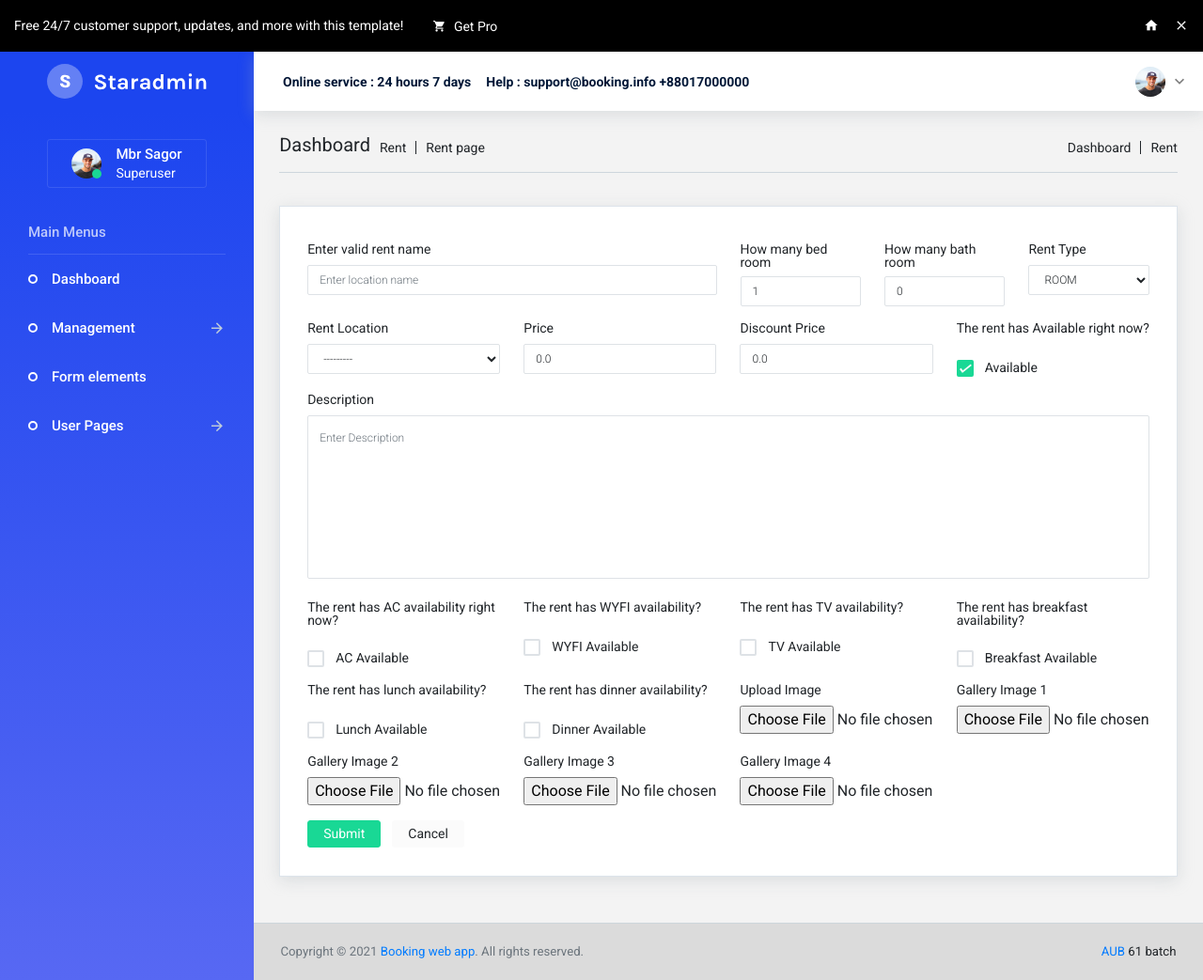
After one commit to mbrsagor/booking, a Django app: page /create-rent/ in a window 1280 px wide. The commit adds this page. Shown: the whole page at 94% size. Run offline with Django 4.2, Linux system fonts and the light colour scheme; data that the repository does not hold is empty; some libraries are stand-ins or nearby versions.

Commit message:
New:Rent CRUD operations done

```diff
--- a/rent/forms.py
+++ b/rent/forms.py
@@ -1,5 +1,5 @@
-from django.forms import ModelForm, TextInput, FileInput, Select, CheckboxInput
-from .models import Location
+from django.forms import ModelForm, TextInput, FileInput, Select, CheckboxInput, NumberInput, Textarea
+from .models import Location, Rent
 
 
 class LocationForm(ModelForm):
@@ -14,3 +14,34 @@ class LocationForm(ModelForm):
             'is_active': CheckboxInput(attrs={'class': 'form-check-input', 'id': 'is_active'}),
             'image': FileInput(attrs={'class': 'file-upload-default', 'id': 'imageUpload'}),
         }
+
+
+class RentForm(ModelForm):
+    class Meta:
+        model = Rent
+        fields = (
+            '__all__'
+        )
+        widgets = {
+            'name': TextInput(attrs={'class': 'form-control', 'id': 'name', 'placeholder': 'Enter location name'}),
+            'bed_room': NumberInput(attrs={'class': 'form-control', 'id': 'bed_room'}),
+            'bath_room': NumberInput(attrs={'class': 'form-control', 'id': 'bath_room'}),
+            'price': TextInput(attrs={'class': 'form-control', 'id': 'price'}),
+            'discount_price': TextInput(attrs={'class': 'form-control', 'id': 'discount_price'}),
+            'rent_location': Select(attrs={'class': 'form-control', 'id': 'rent_location'}),
+            'types': Select(attrs={'class': 'form-control', 'id': 'types'}),
+            'is_available': CheckboxInput(attrs={'class': 'form-check-input', 'id': 'is_available'}),
+            'is_ac': CheckboxInput(attrs={'class': 'form-check-input', 'id': 'is_ac'}),
+            'is_wifi': CheckboxInput(attrs={'class': 'form-check-input', 'id': 'is_wifi'}),
+            'is_tv': CheckboxInput(attrs={'class': 'form-check-input', 'id': 'is_tv'}),
+            'breakfast': CheckboxInput(attrs={'class': 'form-check-input', 'id': 'breakfast'}),
+            'is_lunch': CheckboxInput(attrs={'class': 'form-check-input', 'id': 'is_lunch'}),
+            'is_dinner': CheckboxInput(attrs={'class': 'form-check-input', 'id': 'is_dinner'}),
+            'descriptions': Textarea(
+                attrs={'class': 'form-control', 'id': 'description', 'placeholder': 'Enter Description'}),
+            'image': FileInput(attrs={'class': 'file', 'id': 'imageUpload'}),
+            'gallery_image': FileInput(attrs={'class': 'imageUpload', 'id': 'imageUpload'}),
+            'gallery_image2': FileInput(attrs={'class': 'imageUpload', 'id': 'imageUpload2'}),
+            'gallery_image3': FileInput(attrs={'class': 'imageUpload', 'id': 'imageUpload3'}),
+            'gallery_image4': FileInput(attrs={'class': 'imageUpload', 'id': 'imageUpload4'}),
+        }
--- a/rent/models.py
+++ b/rent/models.py
@@ -58,7 +58,6 @@ class Rent(BaseEntity):
     gallery_image2 = models.ImageField(upload_to='rent/%y/%m', null=True, blank=True)
     gallery_image3 = models.ImageField(upload_to='rent/%y/%m', null=True, blank=True)
     gallery_image4 = models.ImageField(upload_to='rent/%y/%m', null=True, blank=True)
-    gallery_image5 = models.ImageField(upload_to='rent/%y/%m', null=True, blank=True)
 
     def __str__(self):
         return self.name[:30]
--- a/rent/templates/location/location_create.html
+++ b/rent/templates/location/location_create.html
@@ -13,7 +13,7 @@
         <div class="col-md-12 grid-margin">
             <div class="card">
                 <div class="card-body">
-                    <form class="forms-sample" method="POST", enctype="multipart/form-data">
+                    <form class="forms-sample" method="POST" enctype="multipart/form-data">
                         {% csrf_token %}
                         <div class="form-group">
                             <label for="name">Enter valid location name</label>
@@ -28,7 +28,7 @@
                             {{ form.image }}
                         </div>
                         <div class="form-group">
-                            <label for="exampleInputPassword1">If not currently available please uncheck</label>
+                            <label for="is_active">If not currently available please uncheck</label>
                             <div class="form-check form-check-flat">
                               <label class="form-check-label">
                                 {{ form.is_active }} Checked </label>
--- /dev/null
+++ b/rent/templates/rent/create_rent.html
@@ -0,0 +1,180 @@
+{% extends 'base.html' %}
+{% load static %}
+
+{% block title %} Create Rent || Booking {% endblock %}
+
+
+{% block content %}
+
+    {% include 'rent/pageTitle.html' %}
+    {% include 'common/message.html' %}
+
+    <div class="row">
+        <div class="col-md-12 grid-margin">
+            <div class="card">
+                <div class="card-body">
+                    <form class="forms-sample" method="POST" enctype="multipart/form-data">
+                        {% csrf_token %}
+                        <h2>{{ form.errors }}</h2>
+                        <div class="row">
+                            <div class="col-md-6">
+                                <div class="form-group">
+                                    <label for="name">Enter valid rent name</label>
+                                    {{ form.name }}
+                                </div>
+                            </div>
+                            <div class="col-md-2">
+                                <div class="form-group">
+                                    <label for="bed_room">How many bed room</label>
+                                    {{ form.bed_room }}
+                                </div>
+                            </div>
+                            <div class="col-md-2">
+                                <div class="form-group">
+                                    <label for="bed_room">How many bath room</label>
+                                    {{ form.bath_room }}
+                                </div>
+                            </div>
+                            <div class="col-md-2">
+                                <div class="form-group">
+                                    <label for="types">Rent Type</label>
+                                    {{ form.types }}
+                                </div>
+                            </div>
+                        </div>
+                        <div class="row">
+                            <div class="col-md-3">
+                                <div class="form-group">
+                                    <label for="rent_location">Rent Location</label>
+                                    {{ form.rent_location }}
+                                </div>
+                            </div>
+                            <div class="col-md-3">
+                                <div class="form-group">
+                                    <label for="price">Price</label>
+                                    {{ form.price }}
+                                </div>
+                            </div>
+                            <div class="col-md-3">
+                                <div class="form-group">
+                                    <label for="discount_price">Discount Price</label>
+                                    {{ form.discount_price }}
+                                </div>
+                            </div>
+                            <div class="col-md-3">
+                                <div class="form-group">
+                                    <label for="is_ac">The rent has Available right now?</label>
+                                    <div class="form-check form-check-flat">
+                                        <label class="form-check-label">
+                                            {{ form.is_available }} Available</label>
+                                    </div>
+                                </div>
+                            </div>
+                        </div>
+                        <div class="row">
+                            <div class="col-md-12">
+                                <div class="form-group">
+                                    <label for="descriptions">Description</label>
+                                    {{ form.descriptions }}
+                                </div>
+                            </div>
+                        </div>
+                        <div class="row">
+                            <div class="col-md-3">
+                                <div class="form-group">
+                                    <label for="is_ac">The rent has AC availability right now?</label>
+                                    <div class="form-check form-check-flat">
+                                        <label class="form-check-label">
+                                            {{ form.is_ac }} AC Available</label>
+                                    </div>
+                                </div>
+                            </div>
+                            <div class="col-md-3">
+                                <div class="form-group">
+                                    <label for="is_ac">The rent has WYFI availability?</label>
+                                    <div class="form-check form-check-flat">
+                                        <label class="form-check-label">
+                                            {{ form.is_wifi }} WYFI Available</label>
+                                    </div>
+                                </div>
+                            </div>
+                            <div class="col-md-3">
+                                <div class="form-group">
+                                    <label for="is_ac">The rent has TV availability?</label>
+                                    <div class="form-check form-check-flat">
+                                        <label class="form-check-label">
+                                            {{ form.is_tv }} TV Available</label>
+                                    </div>
+                                </div>
+                            </div>
+                            <div class="col-md-3">
+                                <div class="form-group">
+                                    <label for="is_ac">The rent has breakfast availability?</label>
+                                    <div class="form-check form-check-flat">
+                                        <label class="form-check-label">
+                                            {{ form.breakfast }} Breakfast Available</label>
+                                    </div>
+                                </div>
+                            </div>
+                        </div>
+                        <div class="row">
+                            <div class="col-md-3">
+                                <div class="form-group">
+                                    <label for="is_ac">The rent has lunch availability?</label>
+                                    <div class="form-check form-check-flat">
+                                        <label class="form-check-label">
+                                            {{ form.is_lunch }} Lunch Available</label>
+                                    </div>
+                                </div>
+                            </div>
+                            <div class="col-md-3">
+                                <div class="form-group">
+                                    <label for="is_ac">The rent has dinner availability?</label>
+                                    <div class="form-check form-check-flat">
+                                        <label class="form-check-label">
+                                            {{ form.is_dinner }} Dinner Available</label>
+                                    </div>
+                                </div>
+                            </div>
+                            <div class="col-md-3">
+                                <div class="form-group">
+                                    <label for="image">Upload Image</label>
+                                    {{ form.image }}
+                                </div>
+                            </div>
+                            <div class="col-md-3">
+                                <div class="form-group">
+                                    <label for="image">Gallery Image 1</label>
+                                    {{ form.gallery_image }}
+                                </div>
+                            </div>
+                        </div>
+                        <div class="row">
+                            <div class="col-md-3">
+                                <div class="form-group">
+                                    <label for="image">Gallery Image 2</label>
+                                    {{ form.gallery_image2 }}
+                                </div>
+                            </div>
+                            <div class="col-md-3">
+                                <div class="form-group">
+                                    <label for="image">Gallery Image 3</label>
+                                    {{ form.gallery_image3 }}
+                                </div>
+                            </div>
+                            <div class="col-md-3">
+                                <div class="form-group">
+                                    <label for="image">Gallery Image 4</label>
+                                    {{ form.gallery_image4 }}
+                                </div>
+                            </div>
+                        </div>
+                        <button type="submit" class="btn btn-success mr-2">Submit</button>
+                        <a href="{% url 'rent_listview' %}" class="btn btn-light">Cancel</a>
+                    </form>
+                </div>
+            </div>
+        </div>
+    </div>
+
+{% endblock %}
--- /dev/null
+++ b/rent/templates/rent/pageTitle.html
@@ -0,0 +1,21 @@
+{% load static %}
+
+<!-- Page Title Header Starts-->
+<div class="row page-title-header">
+    <div class="col-12">
+        <div class="page-header">
+            <h4 class="page-title">Dashboard</h4>
+            <div class="quick-link-wrapper w-100 d-md-flex flex-md-wrap">
+                <ul class="quick-links">
+                    <li><a href="#">Rent</a></li>
+                    <li><a href="#">Rent page</a></li>
+                </ul>
+                <ul class="quick-links ml-auto">
+                    <li><a href="{% url 'dashboard' %}">Dashboard</a></li>
+                    <li>Rent</li>
+                </ul>
+            </div>
+        </div>
+    </div>
+</div>
+<!-- Page Title Header Ends-->
--- a/rent/urls.py
+++ b/rent/urls.py
@@ -1,10 +1,18 @@
 from django.urls import path
-from .views import Dashboard, LocationListView, LocationCreateView, LocationUpdateView, LocationDeleteView
+from rent.views import location_view, rent_view
 
 urlpatterns = [
-    path('', Dashboard.as_view(), name='dashboard'),
-    path('location/', LocationListView.as_view(), name='location_listview'),
-    path('location-create/', LocationCreateView.as_view(), name='location_create'),
-    path('location-update/<pk>/', LocationUpdateView.as_view(), name='location_update'),
-    path('location-delete/<pk>/', LocationDeleteView.as_view(), name='location_delete'),
+    # Location
+    path('', location_view.Dashboard.as_view(), name='dashboard'),
+    path('location/', location_view.LocationListView.as_view(), name='location_listview'),
+    path('location-create/', location_view.LocationCreateView.as_view(), name='location_create'),
+    path('location-update/<pk>/', location_view.LocationUpdateView.as_view(), name='location_update'),
+    path('location-delete/<pk>/', location_view.LocationDeleteView.as_view(), name='location_delete'),
+    # Rent
+    path('rent/', rent_view.RentListView.as_view(), name='rent_listview'),
+    path('create-rent/', rent_view.CreateRentView.as_view(), name='create_rent'),
+    path('rent-update/<pk>/', rent_view.RentUpdateView.as_view(), name='rent_update'),
+    path('rent-detail/<pk>/', rent_view.RentDetailsView.as_view(), name='rent_details'),
+    path('rent-delete/<pk>/', rent_view.RentDeleteView.as_view(), name='rent_delete'),
+
 ]
--- a/rent/views.py
+++ b/rent/views/location_view.py
@@ -1,8 +1,8 @@
 from django.views.generic import TemplateView, ListView, CreateView, UpdateView, DeleteView
 from django.contrib.messages.views import SuccessMessageMixin
 
-from .models import Location
-from .forms import LocationForm
+from rent.models import Location
+from rent.forms import LocationForm
 
 
 class Dashboard(TemplateView):
@@ -33,6 +33,6 @@ class LocationUpdateView(SuccessMessageMixin, UpdateView):
 
 class LocationDeleteView(SuccessMessageMixin, DeleteView):
     model = Location
-    success_message = 'Location has been deleted'
+    success_message = 'The location has been deleted'
     template_name = 'location/location_delete.html'
     success_url = '/location/'
--- /dev/null
+++ b/rent/views/rent_view.py
@@ -0,0 +1,40 @@
+from django.views.generic import ListView, CreateView, UpdateView, DateDetailView, DeleteView
+from django.contrib.messages.views import SuccessMessageMixin
+
+from rent.models import Rent
+from rent.forms import RentForm
+
+
+class RentListView(ListView):
+    model = Rent
+    template_name = 'rent/rent_list.html'
+    context_object_name = 'rent'
+
+
+class CreateRentView(SuccessMessageMixin, CreateView):
+    model = Rent
+    form_class = RentForm
+    template_name = 'rent/create_rent.html'
+    success_message = 'The rent has been created.'
+    success_url = '/create-rent/'
+
+
+class RentUpdateView(SuccessMessageMixin, UpdateView):
+    model = Rent
+    form_class = RentForm
+    success_message = 'The rent has been updated successful'
+    template_name = 'rent/create_rent.html'
+    success_url = '/rent/'
+
+
+class RentDetailsView(DateDetailView):
+    model = Rent
+    template_name = 'rent/rent_details.html'
+    context_object_name = 'rent'
+
+
+class RentDeleteView(SuccessMessageMixin, DeleteView):
+    model = Rent
+    success_message = 'The rent has been deleted'
+    template_name = 'rent/rent_delete.html'
+    success_url = '/rent/'
--- a/templates/sidebar.html
+++ b/templates/sidebar.html
@@ -35,6 +35,12 @@
                     <li class="nav-item">
                         <a class="nav-link" href="{% url 'location_listview' %}">Location List</a>
                     </li>
+                    <li class="nav-item">
+                        <a class="nav-link" href="{% url 'create_rent' %}">Create Rent</a>
+                    </li>
+                    <li class="nav-item">
+                        <a class="nav-link" href="{% url 'rent_listview' %}">Rent List</a>
+                    </li>
                 </ul>
             </div>
         </li>
```
Also changed, not shown: rent/templates/rent/rent_delete.html (added, +24 -0 lines), rent/templates/rent/rent_details.html (added, +11 -0 lines), rent/templates/rent/rent_list.html (added, +61 -0 lines).
